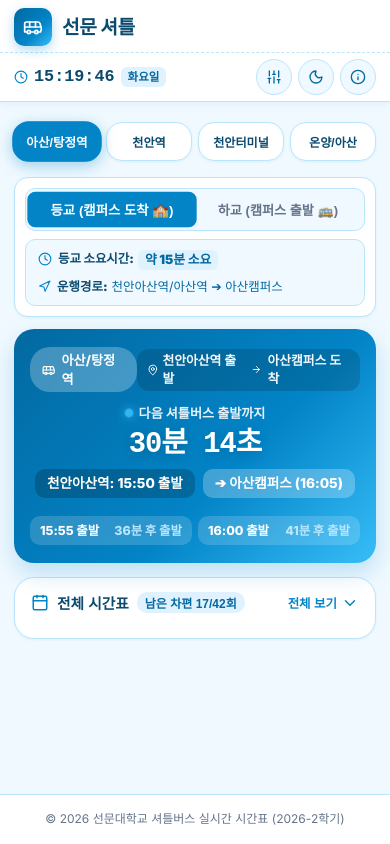
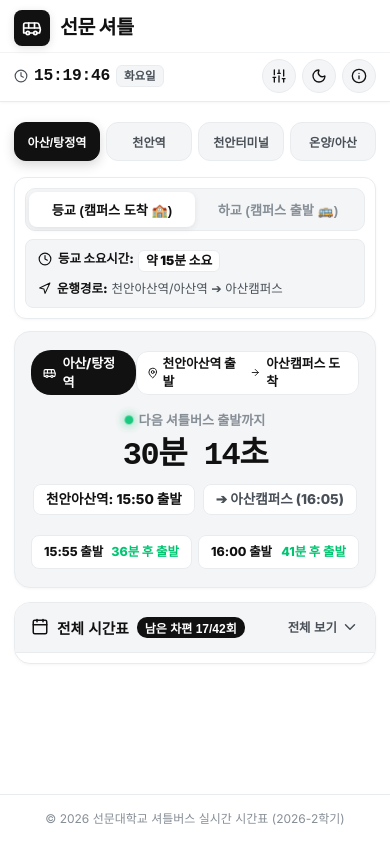
Before and after one commit to totk0626/sunmoon-shuttle, a React (Vite) app: page / in a window 390 px wide. Built offline with nearby package versions, Linux system fonts and the light colour scheme.

Commit message:
Apply clean Revolt-style monochrome and emerald design

```diff
--- a/src/index.css
+++ b/src/index.css
@@ -3,53 +3,61 @@
 :root {
   --font-sans: 'Inter', 'Noto Sans KR', -apple-system, BlinkMacSystemFont, 'Segoe UI', Roboto, sans-serif;
 
-  /* 선문대 해달이 마스코트 시그니처 컬러 테마 */
-  --primary: #0284c7;           /* 해달이 스카이 블루 */
-  --primary-dark: #0369a1;      /* 해달이 딥오션 블루 */
-  --primary-light: #e0f2fe;     /* 하늘 구름 파스텔 틴트 */
-  --primary-gradient: linear-gradient(135deg, #0369a1 0%, #0284c7 60%, #38bdf8 100%);
+  /* 리볼트(Revolt) 미니멀 모노크롬 & 에메랄드 시스템 */
+  --primary: #111111;           /* 딥 블랙 */
+  --primary-dark: #000000;      /* 퓨어 블랙 */
+  --primary-light: #f4f5f7;     /* 리볼트 시그니처 소프트 그레이 */
+  --primary-gradient: linear-gradient(135deg, #111111 0%, #212529 100%);
 
-  /* 해달이 볼터치 핑크 & 마스코트 포인트 */
-  --accent-pink: #f43f5e;        /* 해달이 볼터치 핑크 */
-  --accent-pink-light: #ffe4e6;
-  --accent-navy: #1e3a8a;        /* 해달이 과점퍼 해남색 */
-  --accent-green: #10b981;
-  --accent-orange: #f97316;
-  --accent-red: #ef4444;
+  /* 리볼트 시그니처 에메랄드 포인트 */
+  --accent-green: #00c471;      /* 리볼트 에메랄드 그린 */
+  --accent-green-light: #e6f9f1;
+  --accent-orange: #ff6b00;
+  --accent-red: #fa5252;
+  --accent-pink: #fa5252;
+  --accent-pink-light: #ffe3e3;
 
-  /* LIGHT THEME (Default - 소프트 하늘 구름) */
-  --bg-app: #f0f9ff;
-  --bg-card: #ffffff;
-  --bg-card-hover: #f8fafc;
-  --bg-subtle: #f0f9ff;
-  --border-color: #bae6fd;
-  --text-main: #0c4a6e;
-  --text-sub: #0369a1;
-  --text-muted: #64748b;
+  /* LIGHT THEME (Clean Pure White & Cool Flat Gray) */
+  --bg-app: #ffffff;
+  --bg-card: #f4f5f7;           /* 리볼트 '추천하는 이유' 플랫 카드 */
+  --bg-card-pure: #ffffff;
+  --bg-card-hover: #ebeef2;
+  --bg-subtle: #f8f9fa;
+  --border-color: #e9ecef;
+  --border-subtle: #f1f3f5;
+  --text-main: #111111;
+  --text-sub: #495057;
+  --text-muted: #868e96;
 
-  --shadow-sm: 0 1px 3px rgba(2, 132, 199, 0.08);
-  --shadow-md: 0 6px 16px rgba(2, 132, 199, 0.1);
-  --shadow-lg: 0 12px 30px rgba(2, 132, 199, 0.15);
-  --radius-sm: 10px;
-  --radius-md: 14px;
-  --radius-lg: 20px;
+  --shadow-sm: 0 1px 3px rgba(0, 0, 0, 0.04);
+  --shadow-md: 0 4px 12px rgba(0, 0, 0, 0.06);
+  --shadow-lg: 0 8px 24px rgba(0, 0, 0, 0.08);
+  --radius-sm: 8px;
+  --radius-md: 12px;
+  --radius-lg: 16px;
 
   --transition: all 0.2s cubic-bezier(0.16, 1, 0.3, 1);
 }
 
 /* DARK THEME */
 [data-theme="dark"] {
-  --bg-app: #082f49;
-  --bg-card: #0c4a6e;
-  --bg-card-hover: #0369a1;
-  --bg-subtle: #0369a1;
-  --border-color: #0284c7;
-  --text-main: #f0f9ff;
-  --text-sub: #bae6fd;
-  --text-muted: #7dd3fc;
-  --shadow-sm: 0 2px 4px rgba(0,0,0,0.3);
-  --shadow-md: 0 6px 16px rgba(0,0,0,0.4);
-  --shadow-lg: 0 12px 30px rgba(0,0,0,0.5);
+  --bg-app: #121212;
+  --bg-card: #1e1e1e;
+  --bg-card-pure: #252525;
+  --bg-card-hover: #2a2a2a;
+  --bg-subtle: #1a1a1a;
+  --border-color: #2d2d2d;
+  --border-subtle: #242424;
+  --text-main: #f8f9fa;
+  --text-sub: #ced4da;
+  --text-muted: #868e96;
+  --primary: #ffffff;
+  --primary-dark: #f8f9fa;
+  --primary-light: #252525;
+  --primary-gradient: linear-gradient(135deg, #2c2c2c 0%, #1e1e1e 100%);
+  --shadow-sm: 0 2px 4px rgba(0,0,0,0.4);
+  --shadow-md: 0 6px 16px rgba(0,0,0,0.5);
+  --shadow-lg: 0 12px 30px rgba(0,0,0,0.6);
 }
 
 * {
@@ -96,23 +104,23 @@ body {
   padding-bottom: 40px;
 }
 
-/* Header (Always Fixed at Top - Solid Background, No Blur) */
+/* Header (Solid Pure Background, Hairline Border) */
 .app-header {
-  background-color: var(--bg-card) !important;
-  border-bottom: 1.5px solid var(--border-color);
-  padding: 8px 0 6px 0;
+  background-color: var(--bg-app) !important;
+  border-bottom: 1px solid var(--border-color);
+  padding: 10px 0 8px 0;
   position: fixed;
   top: 0;
   left: 0;
   right: 0;
   z-index: 1000;
-  box-shadow: 0 2px 8px rgba(2, 132, 199, 0.08);
+  box-shadow: var(--shadow-sm);
   backdrop-filter: none !important;
   -webkit-backdrop-filter: none !important;
 }
 
 [data-theme="dark"] .app-header {
-  background-color: var(--bg-card) !important;
+  background-color: var(--bg-app) !important;
 }
 
 .header-top {
@@ -128,22 +136,27 @@ body {
 }
 
 .brand-icon {
-  width: 38px;
-  height: 38px;
+  width: 36px;
+  height: 36px;
   border-radius: var(--radius-sm);
-  background: var(--primary-gradient);
+  background-color: var(--primary);
   display: flex;
   align-items: center;
   justify-content: center;
-  color: #fff;
-  box-shadow: 0 4px 12px rgba(2, 132, 199, 0.3);
+  color: var(--bg-app);
+  box-shadow: 0 2px 8px rgba(0, 0, 0, 0.12);
+}
+
+[data-theme="dark"] .brand-icon {
+  background-color: #ffffff;
+  color: #111111;
 }
 
 .brand-title {
-  font-size: 1.2rem;
+  font-size: 1.22rem;
   font-weight: 900;
   color: var(--text-main);
-  letter-spacing: -0.3px;
+  letter-spacing: -0.4px;
   display: flex;
   align-items: center;
   gap: 6px;
@@ -156,12 +169,12 @@ body {
 }
 
 .action-icon-btn {
-  width: 36px;
-  height: 36px;
+  width: 34px;
+  height: 34px;
   border-radius: 50%;
   border: 1px solid var(--border-color);
-  background-color: var(--bg-subtle);
-  color: var(--text-sub);
+  background-color: var(--bg-card);
+  color: var(--text-main);
   display: flex;
   align-items: center;
   justify-content: center;
@@ -170,9 +183,8 @@ body {
 }
 
 .action-icon-btn:hover {
-  color: var(--primary);
-  border-color: var(--primary);
-  background-color: var(--primary-light);
+  background-color: var(--border-color);
+  color: var(--text-main);
 }
 
 .action-icon-btn.active {
@@ -187,7 +199,7 @@ body {
   justify-content: space-between;
   margin-top: 6px;
   padding-top: 6px;
-  border-top: 1px dashed var(--border-color);
+  border-top: 1px solid var(--border-subtle);
   font-size: 0.82rem;
 }
 
@@ -203,13 +215,14 @@ body {
   gap: 6px;
 }
 
-.clock-icon { color: var(--primary); }
+.clock-icon { color: var(--text-sub); }
 
 .clock-time {
   font-family: monospace;
-  font-size: 1.05rem;
+  font-size: 1.02rem;
   font-weight: 900;
   color: var(--text-main);
+  letter-spacing: -0.3px;
 }
 
 .day-badge {
@@ -219,7 +232,7 @@ body {
   font-weight: 800;
 }
 
-.day-badge.weekday { background-color: var(--primary-light); color: var(--primary-dark); }
+.day-badge.weekday { background-color: var(--bg-card); color: var(--text-sub); border: 1px solid var(--border-color); }
 .day-badge.friday { background-color: var(--accent-pink-light); color: var(--accent-pink); }
 .day-badge.weekend { background-color: #e2e8f0; color: #475569; }
 
@@ -237,7 +250,7 @@ body {
   margin-left: 4px;
 }
 
-/* Route Selector & Control Bar */
+/* Route Selector (Revolt Minimalist Black Pills) */
 .route-selector-container {
   margin-bottom: 12px;
 }
@@ -257,35 +270,40 @@ body {
   justify-content: center;
   width: 100%;
   padding: 10px 4px;
-  border-radius: 16px;
-  border: 1.5px solid var(--border-color);
+  border-radius: 12px;
+  border: 1px solid var(--border-color);
   background-color: var(--bg-card);
-  color: var(--text-main);
+  color: var(--text-sub);
   font-size: clamp(0.74rem, 3.1vw, 0.82rem);
   font-weight: 800;
   cursor: pointer;
   white-space: nowrap;
-  transition: transform 0.25s cubic-bezier(0.34, 1.56, 0.64, 1), background-color 0.25s ease, color 0.25s ease, box-shadow 0.25s ease, border-color 0.25s ease;
-  box-shadow: var(--shadow-sm);
+  transition: all 0.2s ease;
+  box-shadow: none;
   text-align: center;
 }
 
 .route-chip-btn:active {
-  transform: scale(0.94);
+  transform: scale(0.96);
 }
 
 .route-chip-btn.active {
-  background-color: #0284c7 !important;
+  background-color: var(--primary) !important;
   color: #ffffff !important;
-  border-color: #0284c7 !important;
-  transform: scale(1.04);
-  box-shadow: 0 4px 14px rgba(2, 132, 199, 0.35);
+  border-color: var(--primary) !important;
+  box-shadow: 0 4px 12px rgba(0, 0, 0, 0.16);
+}
+
+[data-theme="dark"] .route-chip-btn.active {
+  background-color: #ffffff !important;
+  color: #111111 !important;
+  border-color: #ffffff !important;
 }
 
 .control-bar-box {
-  background-color: var(--bg-card);
+  background-color: var(--bg-card-pure);
   border-radius: var(--radius-md);
-  border: 1.5px solid var(--border-color);
+  border: 1px solid var(--border-color);
   padding: 10px;
   box-shadow: var(--shadow-sm);
   margin-top: 6px;
@@ -296,7 +314,7 @@ body {
 
 .direction-segmented {
   display: flex;
-  background-color: var(--bg-subtle);
+  background-color: var(--bg-card);
   border-radius: 10px;
   padding: 3px;
   border: 1px solid var(--border-color);
@@ -312,7 +330,7 @@ body {
   font-size: 0.82rem;
   font-weight: 800;
   cursor: pointer;
-  transition: background-color 0.28s cubic-bezier(0.16, 1, 0.3, 1), color 0.28s ease, transform 0.28s cubic-bezier(0.34, 1.56, 0.64, 1), box-shadow 0.28s ease;
+  transition: all 0.2s ease;
   display: flex;
   align-items: center;
   justify-content: center;
@@ -320,30 +338,23 @@ body {
 }
 
 .dir-seg-btn:active {
-  transform: scale(0.96);
+  transform: scale(0.97);
 }
 
 .dir-seg-btn.active {
-  background-color: var(--primary);
-  color: #ffffff;
-  transform: scale(1.02);
-  box-shadow: var(--shadow-sm);
+  background-color: #ffffff;
+  color: #111111;
+  box-shadow: 0 2px 6px rgba(0, 0, 0, 0.08);
 }
 
-@keyframes smoothFadeIn {
-  0% {
-    opacity: 0.35;
-    transform: translateY(6px) scale(0.99);
-  }
-  100% {
-    opacity: 1;
-    transform: translateY(0) scale(1);
-  }
+[data-theme="dark"] .dir-seg-btn.active {
+  background-color: #2e2e2e;
+  color: #ffffff;
 }
 
 /* Route Summary & Travel Time Banner */
 .route-summary-banner {
-  background-color: var(--bg-subtle);
+  background-color: var(--bg-card);
   border: 1px solid var(--border-color);
   border-radius: var(--radius-sm);
   padding: 10px 12px;
@@ -372,29 +383,24 @@ body {
   white-space: nowrap;
 }
 
-.banner-icon-blue { color: var(--primary); margin-top: 2px; flex-shrink: 0; }
-.banner-icon-green { color: var(--accent-green); margin-top: 2px; flex-shrink: 0; }
-.banner-icon-orange { color: var(--accent-orange); margin-top: 2px; flex-shrink: 0; }
+.banner-icon-blue { color: var(--text-main); margin-top: 2px; flex-shrink: 0; }
 
 .travel-time-highlight {
   font-weight: 900;
-  color: #0369a1;
-  background-color: var(--primary-light);
+  color: var(--text-main);
+  background-color: var(--bg-card-pure);
+  border: 1px solid var(--border-color);
   padding: 1px 7px;
   border-radius: 6px;
   font-size: 0.8rem;
 }
 
-[data-theme="dark"] .travel-time-highlight {
-  background-color: rgba(2, 132, 199, 0.25);
-  color: #7dd3fc;
-}
-
 .traffic-note-inline {
   font-size: 0.78rem;
   font-weight: 700;
-  color: #0369a1;
-  background-color: var(--primary-light);
+  color: var(--accent-orange);
+  background-color: #fff7ed;
+  border: 1px solid #ffedd5;
   padding: 1px 7px;
   border-radius: 6px;
   display: inline-flex;
@@ -402,48 +408,46 @@ body {
   margin-left: 4px;
 }
 
-[data-theme="dark"] .traffic-note-inline {
-  color: #7dd3fc;
-  background-color: rgba(2, 132, 199, 0.25);
-}
-
-/* HERO NEXT SHUTTLE WIDGET CARD (해달이 파스텔 컬러 튜닝) */
+/* HERO NEXT SHUTTLE WIDGET CARD (리볼트 '추천하는 이유' 플랫 그레이 스타일) */
 .hero-widget-card {
-  background: var(--primary-gradient);
-  color: #ffffff;
+  background-color: var(--bg-card);
+  color: var(--text-main);
   border-radius: var(--radius-lg);
+  border: 1px solid var(--border-color);
   padding: 18px 16px;
   margin-bottom: 14px;
-  box-shadow: 0 10px 25px rgba(2, 132, 199, 0.22);
+  box-shadow: var(--shadow-sm);
   position: relative;
   overflow: hidden;
 }
 
 .hero-widget-card.urgent {
-  box-shadow: 0 10px 25px rgba(2, 132, 199, 0.28);
-}
-
-.hero-widget-card.soon {
-  background: linear-gradient(135deg, #0284c7 0%, #38bdf8 100%);
-  box-shadow: 0 10px 25px rgba(56, 189, 248, 0.25);
+  border-color: var(--accent-red);
 }
 
 .widget-top-row {
   display: flex;
   align-items: center;
   justify-content: space-between;
-  margin-bottom: 10px;
+  margin-bottom: 12px;
 }
 
 .widget-route-pill {
   display: inline-flex;
   align-items: center;
   gap: 6px;
-  background-color: rgba(255, 255, 255, 0.25);
+  background-color: var(--primary);
+  color: #ffffff;
   padding: 4px 12px;
   border-radius: 20px;
   font-size: 0.82rem;
   font-weight: 800;
+  letter-spacing: -0.2px;
+}
+
+[data-theme="dark"] .widget-route-pill {
+  background-color: #ffffff;
+  color: #111111;
 }
 
 .widget-dest-pill {
@@ -451,41 +455,42 @@ body {
   align-items: center;
   gap: 4px;
   font-size: 0.8rem;
-  color: rgba(255, 255, 255, 0.95);
+  color: var(--text-main);
   font-weight: 800;
-  background-color: rgba(0, 0, 0, 0.15);
+  background-color: var(--bg-card-pure);
+  border: 1px solid var(--border-color);
   padding: 3px 10px;
   border-radius: 12px;
 }
 
 .widget-timer-block {
   text-align: center;
-  padding: 2px 0 8px 0;
+  padding: 4px 0 8px 0;
 }
 
 .timer-sub-text {
   font-size: 0.82rem;
-  color: rgba(255, 255, 255, 0.9);
+  color: var(--text-muted);
   font-weight: 700;
   display: flex;
   align-items: center;
   justify-content: center;
   gap: 6px;
-  margin-bottom: 2px;
+  margin-bottom: 4px;
 }
 
 .live-pulse-dot {
   width: 8px;
   height: 8px;
   border-radius: 50%;
-  background-color: #38bdf8;
-  box-shadow: 0 0 10px #38bdf8;
+  background-color: var(--accent-green);
+  box-shadow: 0 0 10px var(--accent-green);
   animation: pulseDot 1.5s infinite;
 }
 
 .live-pulse-dot.red-pulse {
-  background-color: #ef4444;
-  box-shadow: 0 0 10px #ef4444;
+  background-color: var(--accent-red);
+  box-shadow: 0 0 10px var(--accent-red);
   animation: pulseDotRed 1s infinite;
 }
 
@@ -502,12 +507,13 @@ body {
 }
 
 .timer-big-num {
-  font-size: clamp(1.8rem, 7vw, 2.7rem);
+  font-size: clamp(2rem, 7.5vw, 2.8rem);
   font-weight: 900;
   font-family: monospace;
-  letter-spacing: -1px;
-  text-shadow: 0 3px 12px rgba(0,0,0,0.15);
+  letter-spacing: -1.5px;
+  color: var(--text-main);
   white-space: nowrap;
+  margin: 2px 0 6px 0;
 }
 
 .widget-time-badges-row {
@@ -515,31 +521,36 @@ body {
   align-items: center;
   justify-content: center;
   gap: 8px;
-  margin-top: 4px;
+  margin-top: 6px;
   flex-wrap: wrap;
 }
 
 .badge-time-box {
-  background-color: rgba(0, 0, 0, 0.2);
+  background-color: var(--bg-card-pure);
+  color: var(--text-main);
+  border: 1px solid var(--border-color);
   padding: 5px 12px;
-  border-radius: 10px;
+  border-radius: 8px;
   font-size: 0.85rem;
   font-weight: 800;
 }
 
 .badge-dest-box {
-  background-color: rgba(255, 255, 255, 0.25);
-  color: #fff;
+  background-color: var(--bg-card-pure);
+  color: var(--text-sub);
+  border: 1px solid var(--border-color);
   padding: 5px 12px;
-  border-radius: 10px;
+  border-radius: 8px;
   font-size: 0.85rem;
   font-weight: 800;
 }
 
 .friday-notice-strip {
-  margin-top: 8px;
+  margin-top: 10px;
   font-size: 0.74rem;
-  background-color: rgba(0, 0, 0, 0.2);
+  background-color: var(--bg-card-pure);
+  border: 1px solid var(--border-color);
+  color: var(--text-sub);
   padding: 4px 10px;
   border-radius: 8px;
   display: inline-flex;
@@ -552,26 +563,27 @@ body {
   display: grid;
   grid-template-columns: repeat(2, 1fr);
   gap: 6px;
-  margin-top: 10px;
+  margin-top: 12px;
 }
 
 .mini-trip-card {
-  background-color: rgba(255, 255, 255, 0.16);
+  background-color: var(--bg-card-pure);
+  border: 1px solid var(--border-color);
   border-radius: var(--radius-sm);
-  padding: 6px 10px;
+  padding: 7px 12px;
   display: flex;
   align-items: center;
   justify-content: space-between;
   font-size: 0.78rem;
 }
 
-.mini-dep { font-weight: 800; color: #fff; }
-.mini-diff { color: #bae6fd; font-weight: 800; }
+.mini-dep { font-weight: 800; color: var(--text-main); }
+.mini-diff { color: var(--accent-green); font-weight: 800; }
 
 .end-service-widget {
   background-color: var(--bg-card);
   border-radius: var(--radius-lg);
-  border: 1.5px solid var(--border-color);
+  border: 1px solid var(--border-color);
   padding: 24px 16px;
   text-align: center;
   margin-bottom: 14px;
@@ -592,9 +604,9 @@ body {
 
 /* TIMETABLE ACCORDION & ISOLATED VERTICAL SCROLL BOX */
 .timetable-accordion-container {
-  background-color: var(--bg-card);
+  background-color: var(--bg-card-pure);
   border-radius: var(--radius-lg);
-  border: 1.5px solid var(--border-color);
+  border: 1px solid var(--border-color);
   box-shadow: var(--shadow-sm);
   overflow: hidden;
 }
@@ -605,12 +617,13 @@ body {
   align-items: center;
   justify-content: space-between;
   padding: 14px 16px;
-  background: none;
+  background-color: var(--bg-card);
   border: none;
   color: var(--text-main);
   font-size: 0.92rem;
   font-weight: 900;
   cursor: pointer;
+  border-bottom: 1px solid var(--border-color);
 }
 
 .acc-title-group {
@@ -621,12 +634,17 @@ body {
 }
 
 .acc-count-pill {
-  background-color: var(--primary-light);
-  color: var(--primary-dark);
+  background-color: var(--primary);
+  color: #ffffff;
   padding: 2px 8px;
   border-radius: 10px;
   font-size: 0.75rem;
   font-weight: 800;
+}
+
+[data-theme="dark"] .acc-count-pill {
+  background-color: #ffffff;
+  color: #111111;
 }
 
 .fri-excluded-badge {
@@ -645,7 +663,7 @@ body {
   display: flex;
   align-items: center;
   gap: 4px;
-  color: var(--primary);
+  color: var(--text-sub);
   font-size: 0.78rem;
   font-weight: 800;
 }
@@ -677,7 +695,6 @@ body {
 
 .timetable-accordion-body {
   padding: 0 10px 10px 10px;
-  border-top: 1px solid var(--border-color);
 }
 
 .timetable-legend-row {
@@ -707,13 +724,13 @@ body {
 }
 
 .legend-student-hall {
-  background-color: #fff7ed;
-  border: 1px solid #fed7aa;
-  color: #ea580c;
+  background-color: var(--bg-card);
+  border: 1px solid var(--border-color);
+  color: var(--text-main);
 }
 
 .passed-toggle-btn {
-  background-color: var(--bg-subtle);
+  background-color: var(--bg-card);
   border: 1px solid var(--border-color);
   color: var(--text-sub);
   padding: 4px 10px;
@@ -727,12 +744,17 @@ body {
 }
 
 .passed-toggle-btn.active {
-  background-color: var(--primary-light);
-  color: var(--primary-dark);
+  background-color: var(--primary);
+  color: #ffffff;
   border-color: var(--primary);
 }
 
-/* ISOLATED TIMETABLE VERTICAL SCROLL BOX (FITS 100% WIDTH, NO HORIZONTAL SCROLL!) */
+[data-theme="dark"] .passed-toggle-btn.active {
+  background-color: #ffffff;
+  color: #111111;
+}
+
+/* ISOLATED TIMETABLE VERTICAL SCROLL BOX */
 .timetable-scroll-box {
   max-height: 380px;
   overflow-y: auto;
@@ -740,8 +762,8 @@ body {
   width: 100%;
   border: 1px solid var(--border-color);
   border-radius: var(--radius-sm);
-  background-color: var(--bg-card);
-  box-shadow: inset 0 2px 4px rgba(0, 0, 0, 0.02);
+  background-color: var(--bg-card-pure);
+  box-shadow: inset 0 1px 3px rgba(0, 0, 0, 0.02);
   -webkit-overflow-scrolling: touch;
 }
 
@@ -758,51 +780,50 @@ body {
   position: sticky;
   top: 0;
   z-index: 10;
-  background-color: var(--primary-light);
-  color: var(--primary-dark);
+  background-color: var(--bg-card);
+  color: var(--text-sub);
   padding: 8px 2px;
   font-weight: 900;
-  border-bottom: 2px solid var(--primary);
+  border-bottom: 1px solid var(--border-color);
   white-space: nowrap;
 }
 
 .timetable-table td {
   padding: 7px 2px;
-  border-bottom: 1px solid var(--border-color);
+  border-bottom: 1px solid var(--border-subtle);
   white-space: nowrap;
   overflow: hidden;
   text-overflow: ellipsis;
 }
 
 .row-next-highlight {
-  background-color: #e0f2fe !important;
+  background-color: #f0fdf4 !important;
+  border-left: 3px solid var(--accent-green) !important;
   font-weight: 900;
 }
 
 [data-theme="dark"] .row-next-highlight {
-  background-color: rgba(2, 132, 199, 0.25) !important;
+  background-color: rgba(0, 196, 113, 0.15) !important;
+  border-left: 3px solid var(--accent-green) !important;
 }
 
 .row-student-hall {
-  background-color: #fff7ed;
+  background-color: var(--bg-subtle);
 }
 
-[data-theme="dark"] .row-student-hall {
-  background-color: rgba(249, 115, 22, 0.15);
-}
-
-.row-passed { opacity: 0.45; }
+.row-passed { opacity: 0.35; }
 .seq-num { color: var(--text-muted); font-size: 0.72rem; }
 .time-cell { font-weight: 800; font-family: monospace; font-size: 0.86rem; }
 .note-badge { display: inline-flex; padding: 2px 5px; border-radius: 5px; font-size: 0.68rem; font-weight: 800; }
-.badge-next { background-color: #d1fae5; color: #047857; }
-.badge-student-hall { background-color: #ffedd5; color: #ea580c; border: 1px solid #fed7aa; }
+.badge-next { background-color: var(--accent-green); color: #ffffff; }
+.badge-student-hall { background-color: var(--primary); color: #ffffff; }
+[data-theme="dark"] .badge-student-hall { background-color: #ffffff; color: #111111; }
 
 /* MODAL OVERLAY & SHEETS */
 .modal-backdrop {
   position: fixed;
   top: 0; left: 0; right: 0; bottom: 0;
-  background-color: rgba(12, 74, 110, 0.65);
+  background-color: rgba(0, 0, 0, 0.6);
   z-index: 100;
   display: flex;
   align-items: center;
@@ -811,8 +832,8 @@ body {
 }
 
 .modal-sheet-clean {
-  background-color: var(--bg-card);
-  border: 1.5px solid var(--border-color);
+  background-color: var(--bg-app);
+  border: 1px solid var(--border-color);
   border-radius: var(--radius-lg);
   width: 100%;
   max-width: 400px;
@@ -855,7 +876,7 @@ body {
 }
 
 .modal-close-icon:hover {
-  background-color: var(--bg-subtle);
+  background-color: var(--bg-card);
   color: var(--text-main);
 }
 
@@ -871,8 +892,8 @@ body {
 
 /* TIME PICKER WHEEL SELECT BOX */
 .clock-picker-box {
-  background-color: var(--bg-subtle);
-  border: 1.5px solid var(--border-color);
+  background-color: var(--bg-card);
+  border: 1px solid var(--border-color);
   border-radius: var(--radius-md);
   padding: 16px;
   display: flex;
@@ -904,9 +925,9 @@ body {
   font-family: monospace;
   text-align: center;
   text-align-last: center;
-  color: var(--primary);
-  background-color: var(--bg-card);
-  border: 2px solid var(--primary);
+  color: var(--text-main);
+  background-color: var(--bg-app);
+  border: 1.5px solid var(--primary);
   border-radius: var(--radius-md);
   outline: none;
   cursor: pointer;
@@ -925,7 +946,7 @@ body {
   padding: 10px;
   border-radius: var(--radius-sm);
   border: 1px solid var(--border-color);
-  background-color: var(--bg-subtle);
+  background-color: var(--bg-card);
   color: var(--text-sub);
   font-size: 0.8rem;
   font-weight: 800;
@@ -935,9 +956,9 @@ body {
 }
 
 .friday-check-btn.active {
-  background-color: var(--accent-pink-light);
-  border-color: #fca5a5;
-  color: var(--accent-pink);
+  background-color: var(--primary);
+  border-color: var(--primary);
+  color: #ffffff;
 }
 
 .quick-time-grid {
@@ -951,7 +972,7 @@ body {
   padding: 8px 4px;
   border-radius: var(--radius-sm);
   border: 1px solid var(--border-color);
-  background-color: var(--bg-subtle);
+  background-color: var(--bg-card);
   color: var(--text-main);
   font-size: 0.78rem;
   font-weight: 800;
@@ -962,8 +983,8 @@ body {
 }
 
 .quick-time-chip:hover {
-  background-color: var(--primary-light);
-  color: var(--primary-dark);
+  background-color: var(--primary);
+  color: #ffffff;
   border-color: var(--primary);
 }
 
@@ -972,7 +993,7 @@ body {
   padding: 14px;
   border-radius: var(--radius-md);
   border: none;
-  background: var(--primary-gradient);
+  background-color: var(--primary);
   color: #ffffff;
   font-size: 0.95rem;
   font-weight: 900;
@@ -981,13 +1002,13 @@ body {
   align-items: center;
   justify-content: center;
   gap: 6px;
-  box-shadow: 0 4px 14px rgba(2, 132, 199, 0.3);
+  box-shadow: 0 4px 14px rgba(0, 0, 0, 0.2);
   transition: var(--transition);
 }
 
 .modal-primary-btn:hover {
   transform: translateY(-1px);
-  box-shadow: 0 6px 18px rgba(2, 132, 199, 0.4);
+  box-shadow: 0 6px 18px rgba(0, 0, 0, 0.3);
 }
 
 .modal-reset-btn {
@@ -995,7 +1016,7 @@ body {
   padding: 10px;
   border-radius: var(--radius-md);
   border: 1px solid var(--border-color);
-  background-color: var(--bg-subtle);
+  background-color: var(--bg-card);
   color: var(--text-muted);
   font-size: 0.85rem;
   font-weight: 700;
@@ -1009,8 +1030,8 @@ body {
 
 /* CONVENIENCE MODAL CLEAN */
 .conv-modal-sheet {
-  background-color: var(--bg-card);
-  border: 1.5px solid var(--border-color);
+  background-color: var(--bg-app);
+  border: 1px solid var(--border-color);
   border-radius: var(--radius-lg);
   width: 100%;
   max-width: 420px;
@@ -1035,8 +1056,8 @@ body {
   gap: 6px;
   padding: 11px;
   border-radius: var(--radius-md);
-  border: 1.5px solid var(--border-color);
-  background-color: var(--bg-subtle);
+  border: 1px solid var(--border-color);
+  background-color: var(--bg-card);
   color: var(--text-muted);
   font-size: 0.84rem;
   font-weight: 800;
@@ -1045,29 +1066,24 @@ body {
 }
 
 .conv-tab-btn-clean.active {
-  background-color: var(--primary-light);
-  color: var(--primary-dark);
+  background-color: var(--primary);
+  color: #ffffff;
   border-color: var(--primary);
 }
 
 .info-card-box {
-  background-color: var(--bg-subtle);
+  background-color: var(--bg-card);
   border-radius: var(--radius-md);
   padding: 14px;
   border: 1px solid var(--border-color);
   margin-bottom: 10px;
 }
 
-.info-card-box.blue-bg {
-  background-color: var(--primary-light);
-  border-color: #bae6fd;
-}
-
 .call-big-btn {
   width: 100%;
   padding: 12px;
   border-radius: var(--radius-md);
-  background-color: #10b981;
+  background-color: var(--accent-green);
   color: #fff;
   text-decoration: none;
   font-size: 0.95rem;
@@ -1077,14 +1093,14 @@ body {
   justify-content: center;
   gap: 6px;
   margin-top: 10px;
-  box-shadow: 0 4px 12px rgba(16, 185, 129, 0.3);
+  box-shadow: 0 4px 12px rgba(0, 196, 113, 0.25);
 }
 
 .copy-big-btn {
   width: 100%;
   padding: 10px;
   border-radius: var(--radius-md);
-  background-color: var(--bg-subtle);
+  background-color: var(--bg-card);
   border: 1px solid var(--border-color);
   color: var(--text-main);
   font-size: 0.85rem;
@@ -1102,7 +1118,7 @@ body {
   align-items: center;
   justify-content: space-between;
   padding: 10px;
-  background-color: var(--bg-subtle);
+  background-color: var(--bg-card);
   border-radius: var(--radius-sm);
   border: 1px solid var(--border-color);
   margin-bottom: 6px;
@@ -1110,8 +1126,8 @@ body {
 }
 
 .holiday-date-tag {
-  background-color: var(--primary-light);
-  color: var(--primary-dark);
+  background-color: var(--primary);
+  color: #ffffff;
   padding: 2px 8px;
   border-radius: 6px;
   font-weight: 800;
@@ -1119,7 +1135,7 @@ body {
 }
 
 .app-footer {
-  background-color: var(--bg-card);
+  background-color: var(--bg-app);
   border-top: 1px solid var(--border-color);
   padding: 16px 0;
   margin-top: auto;
```
